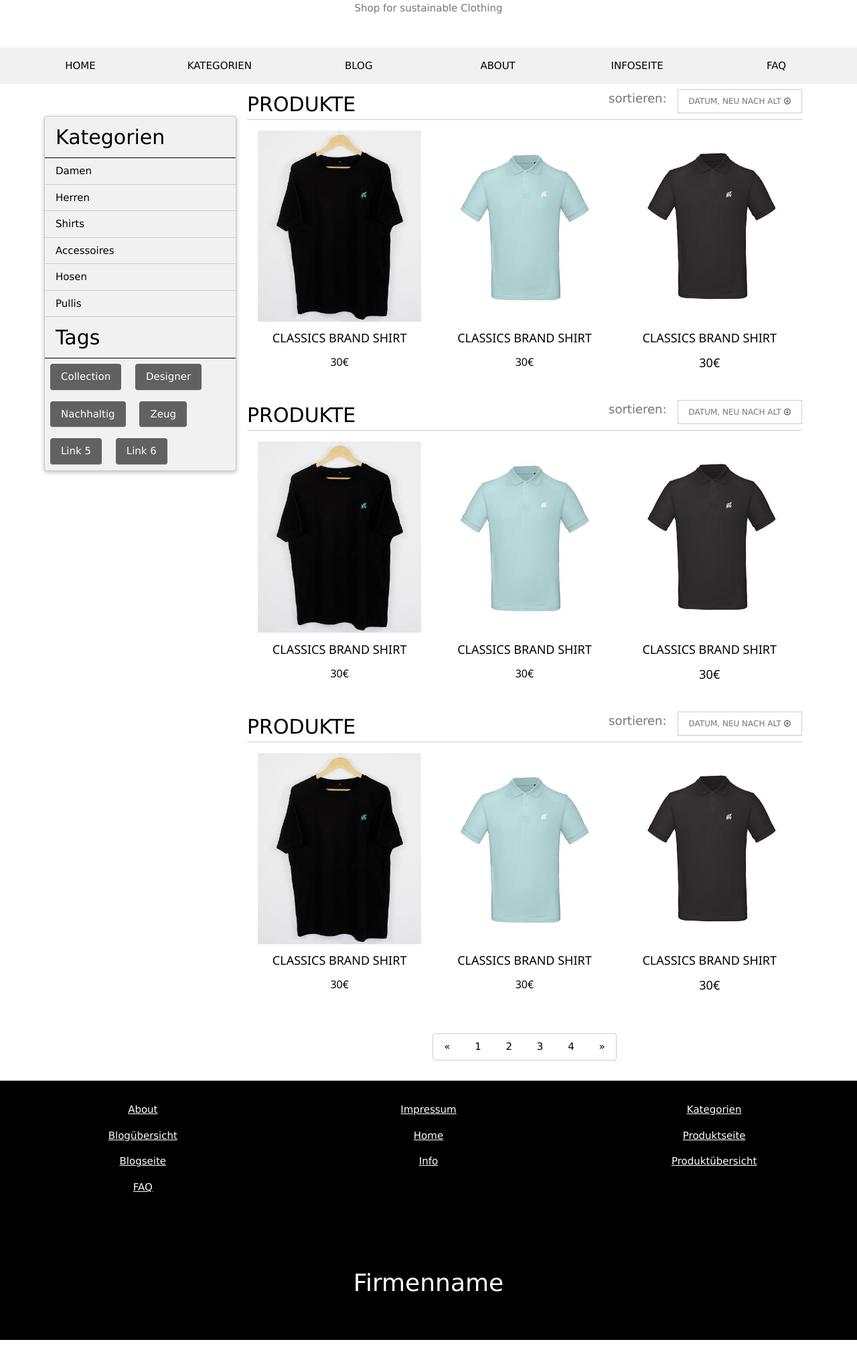
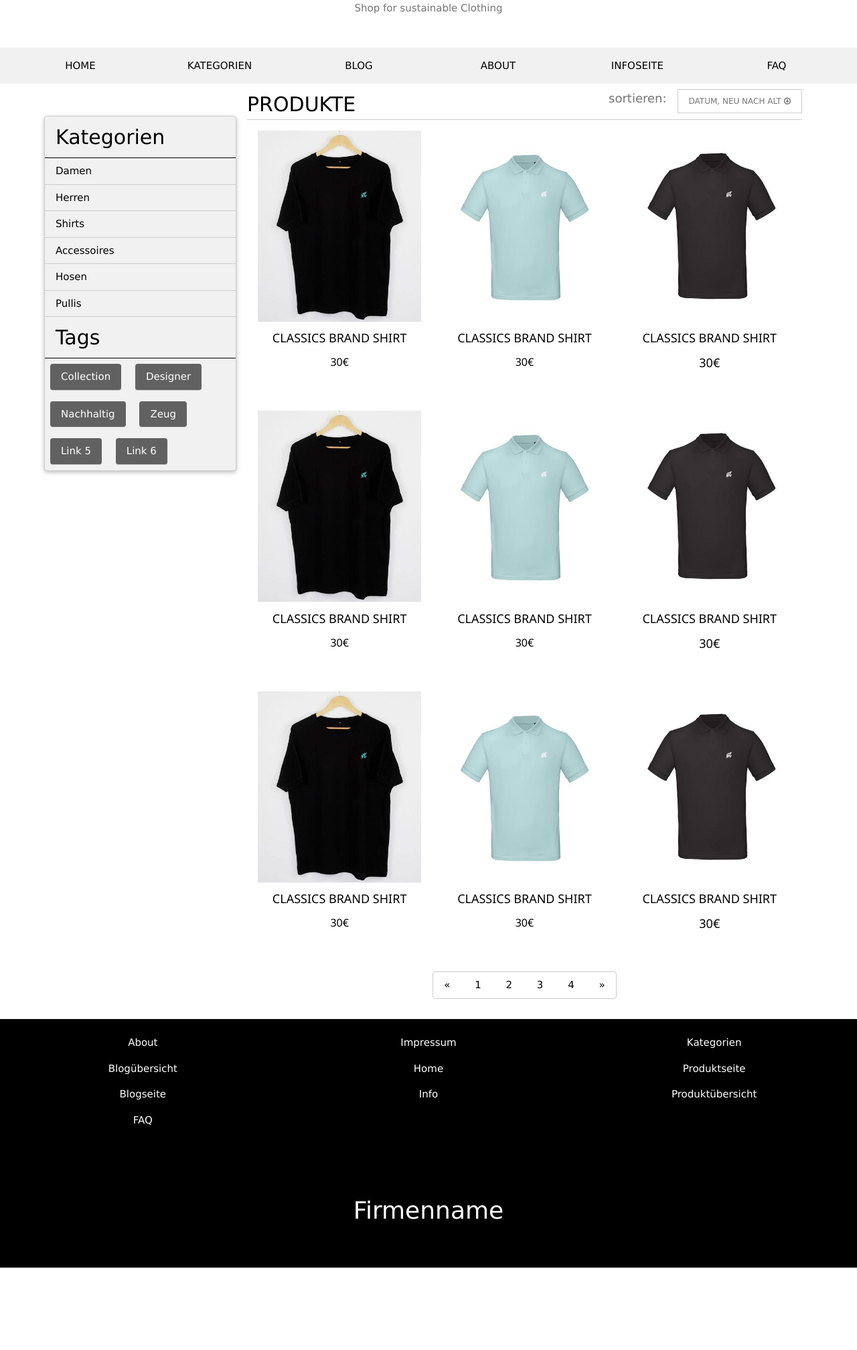
Before and after one commit to flupppi/WebTech-Projekt, a PHP site: the page made by WebShop/public_html/Produktübersicht.php in a window 1280 px wide. Shown: the part 243-2258 px from the top of the page at 67% size. After the commit the page ends 2135 px from the top, so only its background shows below. Run offline with PHP 8.4, Linux system fonts and the light colour scheme.

Commit message:
Seitennavigierbarkeit hergestellt
Die Seite kann soweit navigiert werden. Einige funktionen auf der seite sind noch nicht richtig verlinkt.

```diff
--- a/WebShop/css/style.css
+++ b/WebShop/css/style.css
@@ -490,7 +490,7 @@ a{
     .w3-col.m4,.w3-third{
         width:33.33333%
     }
-    .w3-col.m5{
+        .w3-col.m5{
         width:41.66666%
     }
     .w3-col.m6,.w3-half{
--- a/WebShop/public_html/Produktübersicht.html
+++ b/WebShop/public_html/Produktübersicht.html
@@ -67,22 +67,7 @@
                     </div>
                 </section>
                 <section class="w3-row w3-padding">
-                    <div class="w3-bar w3-border-bottom">
-                        <span class=" fa-2x fa-tex">PRODUKTE</span>
-                        <div class="w3-right">
-                            <span class="w3-large w3-text-grey w3-margin">sortieren: </span>
-                            <div class="w3-dropdown-hover w3-right">
-                                <button class="w3-button w3-text-grey w3-small w3-border">DATUM, NEU NACH ALT <i
-                                        class="fa fa-arrow-circle-o-down"></i></button>
-                                <div class="w3-dropdown-content w3-bar-block w3-border">
-                                    <a href="#" class="w3-bar-item w3-button">Preis, höchste</a>
-                                    <a href="#" class="w3-bar-item w3-button">Preis, niedrigste</a>
-                                    <a href="#" class="w3-bar-item w3-button">Datum, neuste</a>
-                                    <a href="#" class="w3-bar-item w3-button">Datum, älteste</a>
-                                </div>
-                            </div>
-                        </div>
-                    </div>
+
                     <div class="w3-third ">
                         <div class=" w3-margin">
                             <img src="img/deluxe_shirt_black_tuerkis_large.jpg" style="width:100%" alt="shirt türkis">
@@ -114,22 +99,7 @@
                     </div>
                 </section>
                 <section class="w3-row w3-padding">
-                    <div class="w3-bar w3-border-bottom">
-                        <span class=" fa-2x fa-tex">PRODUKTE</span>
-                        <div class="w3-right">
-                            <span class="w3-large w3-text-grey w3-margin">sortieren: </span>
-                            <div class="w3-dropdown-hover w3-right">
-                                <button class="w3-button w3-text-grey w3-small w3-border">DATUM, NEU NACH ALT <i
-                                        class="fa fa-arrow-circle-o-down"></i></button>
-                                <div class="w3-dropdown-content w3-bar-block w3-border">
-                                    <a href="#" class="w3-bar-item w3-button">Preis, höchste</a>
-                                    <a href="#" class="w3-bar-item w3-button">Preis, niedrigste</a>
-                                    <a href="#" class="w3-bar-item w3-button">Datum, neuste</a>
-                                    <a href="#" class="w3-bar-item w3-button">Datum, älteste</a>
-                                </div>
-                            </div>
-                        </div>
-                    </div>
+
                     <div class="w3-third ">
                         <div class=" w3-margin">
                             <img src="img/deluxe_shirt_black_tuerkis_large.jpg" style="width:100%" alt="shirt türkis">
--- a/WebShop/public_html/footer.html
+++ b/WebShop/public_html/footer.html
@@ -1,23 +1,22 @@
 <footer class="w3-black">
     <section class="w3-content-margin w3-row w3-padding-16 w3-center">
         <nav class="w3-third w3-black">
-            <nav class="w3-bar-item w3-margin"><a href="public_html/About.html">About</a></nav>
-            <nav class="w3-bar-item w3-margin"><a href="public_html/Blogübersicht.html">Blogübersicht</a></nav>
-            <nav class="w3-bar-item w3-margin"><a href="public_html/Blogseite.html">Blogseite</a></nav>
-            <nav class="w3-bar-item w3-margin"><a href="public_html/FAQ.html">FAQ</a></nav>
+            <nav class="w3-bar-item"><a class="w3-button" href="About.php">About</a></nav>
+            <nav class="w3-bar-item "><a class="w3-button"href="Blogübersicht.php">Blogübersicht</a></nav>
+            <nav class="w3-bar-item "><a class="w3-button"href="Blogseite.php">Blogseite</a></nav>
+            <nav class="w3-bar-item "><a class="w3-button"href="FAQ.php">FAQ</a></nav>
         </nav>
         <nav class="w3-third w3-black">
 
-            <nav class="w3-bar-item w3-margin"><a href="public_html/Impressum.html">Impressum</a></nav>
-            <nav class="w3-bar-item w3-margin"><a href="public_html/index.html">Home</a></nav>
-            <nav class="w3-bar-item w3-margin"><a href="public_html/Infoseite.html">Info</a></nav>
+            <nav class="w3-bar-item"><a class="w3-button"href="Impressum.php">Impressum</a></nav>
+            <nav class="w3-bar-item "><a class="w3-button"href="index.php">Home</a></nav>
+            <nav class="w3-bar-item "><a class="w3-button" href="Infoseite.php">Info</a></nav>
         </nav>
         <nav class="w3-third w3-black">
 
-            <nav class="w3-bar-item w3-margin"><a href="public_html/Kategorien.html">Kategorien</a></nav>
-            <nav class="w3-bar-item w3-margin"><a href="public_html/Produktseite.html">Produktseite</a></nav>
-            <nav class="w3-bar-item w3-margin"><a href="public_html/Produktübersicht.html">Produktübersicht</a>
-            </nav>
+            <nav class="w3-bar-item "><a class="w3-button" href="Kategorien.php">Kategorien</a></nav>
+            <nav class="w3-bar-item "><a class="w3-button"href="Produktseite.php">Produktseite</a></nav>
+            <nav class="w3-bar-item "><a class="w3-button"href="Produktübersicht.php">Produktübersicht</a></nav>
         </nav>
     </section>
 
--- a/WebShop/public_html/header.html
+++ b/WebShop/public_html/header.html
@@ -47,18 +47,12 @@
     <!--Navigation Bar-->
     <header class="w3-light-gray w3-padding w3-hide-small">
         <nav class="w3-bar w3-light-gray w3-center w3-medium w3-content-margin">
-            <button href="index.html" tabindex="0" style="width:16.66%" class="w3-bar-item
-                        w3-button ">HOME</button>
-            <button href="public_html/Kategorien.html" tabindex="0" style="width:16.66%" class="w3-bar-item
-                        w3-button ">KATEGORIEN</button>
-            <button href="public_html/Blogübersicht.html" tabindex="0" style="width:16.66%" class="w3-bar-item
-                        w3-button ">BLOG</button>
-            <button href="public_html/About.html" tabindex="0" style="width:16.66%" class="w3-bar-item
-                        w3-button ">ABOUT</button>
-            <button href="public_html/Infoseite.html" tabindex="0" style="width:16.66%" class="w3-bar-item
-                        w3-button ">INFOSEITE</button>
-            <button href="public_html/FAQ.html" tabindex="0" style="width:16.66%" class="w3-bar-item
-                        w3-button ">FAQ</button>
+            <a class="w3-bar-item w3-col m2 w3-button " href="index.php">HOME</a>
+            <a class="w3-bar-item w3-col m2 w3-button" href="Kategorien.php">KATEGORIEN</a>
+            <a class="w3-bar-item w3-col m2 w3-button" href="Blogübersicht.php">BLOG</a>
+            <a class="w3-bar-item w3-col m2 w3-button" href="About.php">ABOUT</a>
+            <a class="w3-bar-item w3-col m2 w3-button" href="Infoseite.php">INFOSEITE</a>
+            <a class="w3-bar-item w3-col m2 w3-button" href="FAQ.php">FAQ</a>
         </nav>
     </header>
 </section>
```
Also changed, not shown: WebShop/index.html (+37 -29 lines), WebShop/public_html/cart.html (added, +10 -0 lines), WebShop/public_html/login.html (added, +10 -0 lines), WebShop/public_html/register.html (added, +10 -0 lines).
